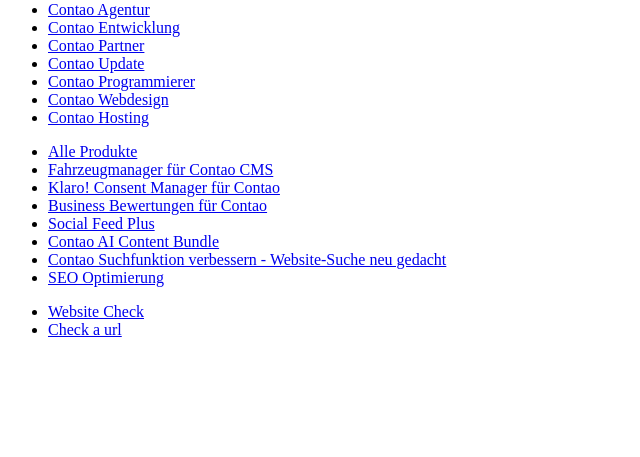
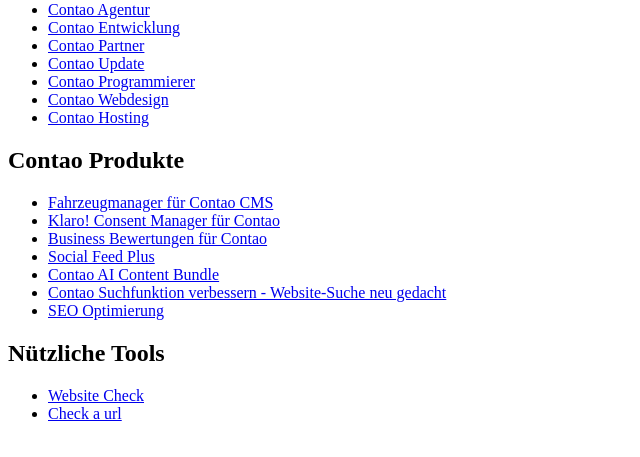
Before and after one commit to pdir/pdir.github.io, a plain HTML site: page index.html in a window 1280 px wide. Shown: the part 79-536 px from the top of the page, without its empty margins (0-640 px from the left). Drawn offline with Linux system fonts and the light colour scheme.

Commit message:
Update index.html

```diff
--- a/index.html
+++ b/index.html
@@ -4,15 +4,15 @@
 <h1>Awesome Contao</h1>
 <ul>
   <li><a href="https://pdir.de">Contao Agentur</a></li>
-  <li class="first"><a href="contao-entwicklung.html" title="Contao Agentur Dresden" class="first" itemprop="url"><span itemprop="name">Contao Entwicklung</span></a></li>
+  <li class="first"><a href="https://pdir.de/contao-entwicklung.html" title="Contao Agentur Dresden" class="first" itemprop="url"><span itemprop="name">Contao Entwicklung</span></a></li>
   <li><a href="https://pdir.de/contao-partner.html" title="Contao Partner - Mit Contao erstellen wir Websites, die begeistern!" itemprop="url"><span itemprop="name">Contao Partner</span></a></li>
   <li><a href="https://pdir.de/leistungen/contao-update.html" title="Contao Update 4.9, 4.13, 5.3 - Wir halten Contao aktuell" itemprop="url"><span itemprop="name">Contao Update</span></a></li>
   <li><a href="https://pdir.de/contao-programmierer.html" title="Contao Programmierer mit mehr als 15 Jahren Erfahrung" itemprop="url"><span itemprop="name">Contao Programmierer</span></a></li>
   <li><a href="https://pdir.de/contao-webdesign.html" title="Contao Webseiten - Webdesign mit dem Open Source CMS Contao" itemprop="url"><span itemprop="name">Contao Webdesign</span></a></li>
   <li><a href="https://pdir.de/contao-hosting.html" title="Contao Hosting mit hochperformanten LiteSpeed Webservern" itemprop="url"><span itemprop="name">Contao Hosting</span></a></li>
 </ul>
+<h2>Contao Produkte</h2>
 <ul>
-  <li class="first"><a href="https://pdir.de/contao-produkte/alle-produkte.html" title="Alle Produkte" class="first" itemprop="url"><span itemprop="name">Alle Produkte</span></a></li>
   <li class="salespage"><a href="https://pdir.de/contao-produkte/fahrzeugmanager-fuer-contao-cms.html" title="Fahrzeugmanager für Contao CMS" class="salespage" itemprop="url"><span itemprop="name">Fahrzeugmanager für Contao CMS</span></a></li>
   <li><a href="https://pdir.de/contao-produkte/klaro-consent-manager-fuer-contao.html" title="Klaro! Cookie Banner &amp; Consent Manager für Contao | DSGVO" itemprop="url"><span itemprop="name">Klaro! Consent Manager für Contao</span></a></li>
   <li><a href="https://pdir.de/contao-produkte/business-bewertungen-fuer-contao.html" title="Business Bewertungen für Contao" itemprop="url"><span itemprop="name">Business Bewertungen für Contao</span></a></li>
@@ -21,6 +21,7 @@
   <li><a href="https://pdir.de/contao-suchfunktion-verbessern-website-suche-neu-gedacht.html" title="Contao Suchfunktion verbessern - Website-Suche neu gedacht" itemprop="url"><span itemprop="name">Contao Suchfunktion verbessern - Website-Suche neu gedacht</span></a></li>
   <li class="last"><a href="https://pdir.de/seo-optimierung.html" title="SEO Optimierung" class="last" itemprop="url"><span itemprop="name">SEO Optimierung</span></a></li>
 </ul>
+<h2>Nützliche Tools</h2>
 <ul>
   <li><a href="https://pdir.de/website-check.html" title="Website Check - Wie sicher und performant ist deine Website?" itemprop="url"><span itemprop="name">Website Check</span></a></li>
   <li><a href="https://pdir.de/check-a-url.html" title="Check a url - check for virus, mailware, phishing, safe - online" itemprop="url"><span itemprop="name">Check a url</span></a></li>
```
